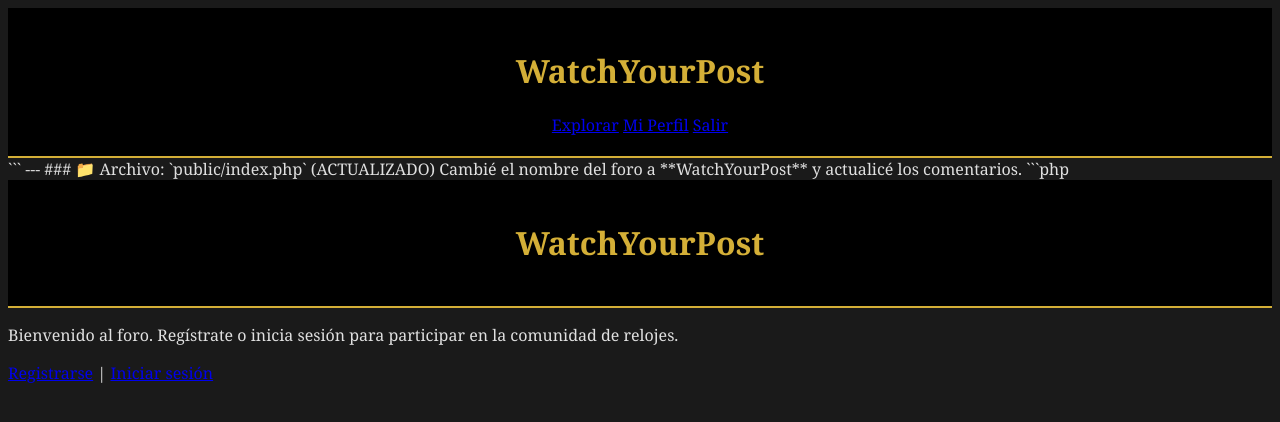
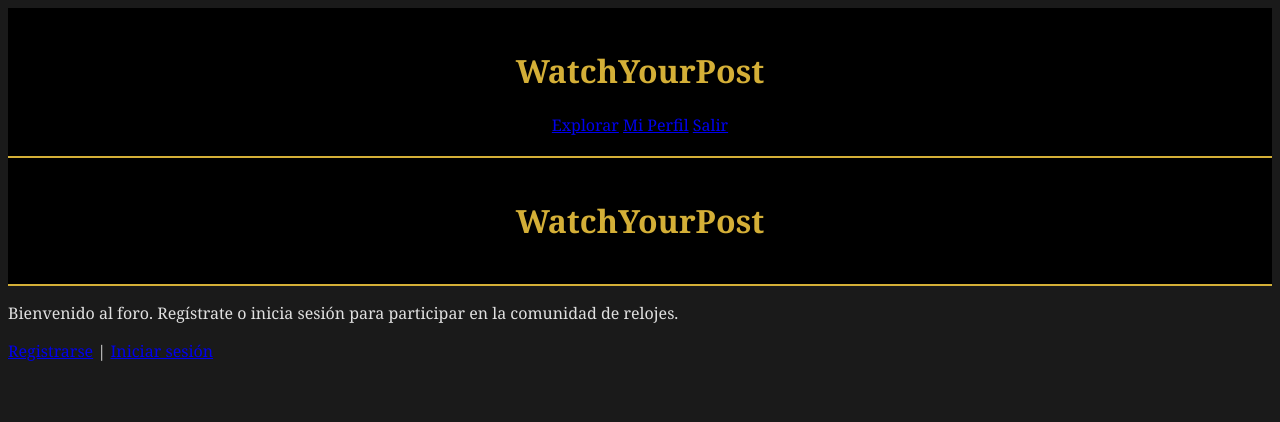
Before and after one commit to OscarRenero/PHP_database_access, a PHP site: page /header.php in a window 1280 px wide. Shown: the top 422 px of the page. Run offline with PHP 8.4, Linux system fonts and the light colour scheme.

Commit message:
Update header.php

````diff
--- a/header.php
+++ b/header.php
@@ -16,14 +16,8 @@ if (session_status() === PHP_SESSION_NONE) {
         <a href="logout.php">Salir</a>
     </nav>
 </header>
-<main> ```
+<main>
 
----
-
-### 📁 Archivo: `public/index.php` (ACTUALIZADO)
-Cambié el nombre del foro a **WatchYourPost** y actualicé los comentarios.
-
-```php
 <?php
 // Inicia la sesión para verificar si el usuario ya ha entrado
 session_start();
````
